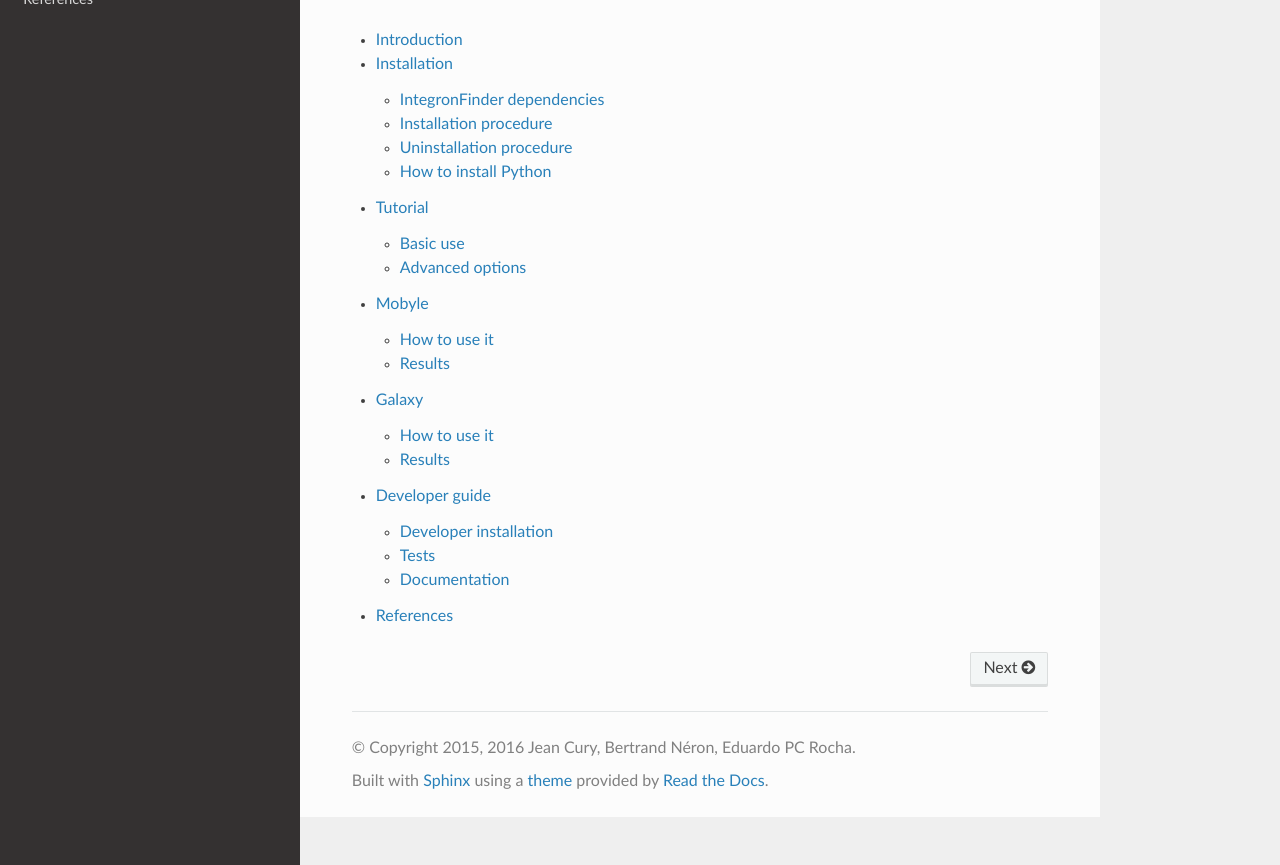
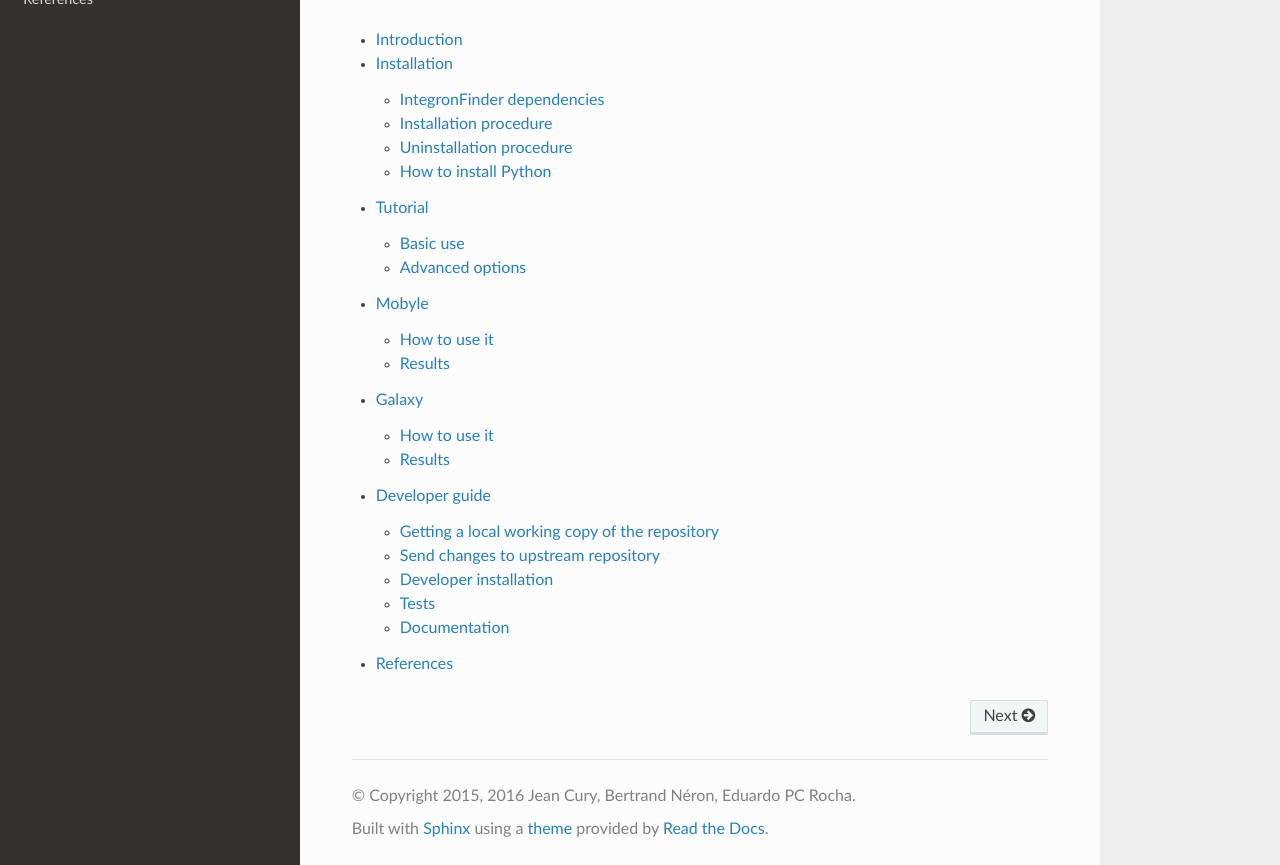
Before and after one commit to gem-pasteur/Integron_Finder, a Sphinx documentation site: the page built from doc/source/index.rst, in a window 1280 px wide and 1189 px high, cut to the strip 324-1189 px from the top of the window. Built offline with Sphinx 7.4.7 and the Read the Docs theme 2.0.0, drawn with Linux system fonts in a browser that asks for light colours; some of the changed lines change nothing that is shown.

Commit message:
Complete dev guide with fork and pull request info

```diff
--- a/doc/source/dev_guide.rst
+++ b/doc/source/dev_guide.rst
@@ -6,6 +6,46 @@
 
 This part is for developers, who want to work on IntegronFinder scripts.
 
+
+Getting a local working copy of the repository
+==============================================
+
+If you are not part of the project, start by forking IntegronFinder repository. For that, sign in to your account on github, and go to https://github.com/gem-pasteur/Integron_Finder. Then, click on 'Fork' (under your account icone). This will create a copy of the repository, but with your username instead of 'gem-pasteur'.
+Then, clone it to your computer to have a local working copy, by opening a terminal window, and typing::
+
+    git clone https://github.com/<your_login>/Integron_Finder.git
+
+or, if you linked your ssh key::
+
+    git clone git@github.com:<your_login>/Integron_Finder.git
+
+Go to the ``Integron_Finder`` repository created: ``cd Integron_Finder`` (referred here after as 'the root directory of IntegronFinder'). Then, it is better if you work on your own branch. For that, type::
+
+    git checkout -b <your branch name>
+
+with ``<your branch name>`` a descriptive name (e.g. 'adding-xx-feature', 'fixing-typos', etc.), so that others understand what your are working on.
+
+You can then :ref:`install <install_dev>` IntegronFinder as explained above, and do your modifications, with their associated :ref:`tests <tests>`. Don't forget to commit your changes at each step.
+
+Send changes to upstream repository
+===================================
+
+Once you are done, you can push your changes to your forked repository::
+
+    git push --set-upstream origin <your branch name>
+
+Then, create a pull request, to add your changes to the official repository. For that:
+
+- go to your forked repository on github `https://github.com/<your_login>/Integron_Finder/pulls`
+- Click on 'New pull request'
+- Choose your repository and the branch on which you did your changes in 'head fork' (right-hand side), and choose 'gem-pasteur/Integron_Finder' with the branch on which you want to merge (probably master) in 'base fork' (left-hand side).
+- A green 'Able to merge' text should appear if git is able to automatically merge the 2 branches. In that case, click on 'Create pull request', write your comments on the changes you made, why etc., and save. We will receive the pull request.
+
+.. warning:: Before submitting your pull request, please be sure that you provide the unit tests corresponding to the new features you added.
+
+
+
+.. _install_dev:
 
 Developer installation
 ======================
@@ -24,6 +64,8 @@
 
     export INTEGRON_HOME=<path_to_integronfinder_directory>
 
+
+.. _tests:
 
 Tests
 =====
```
